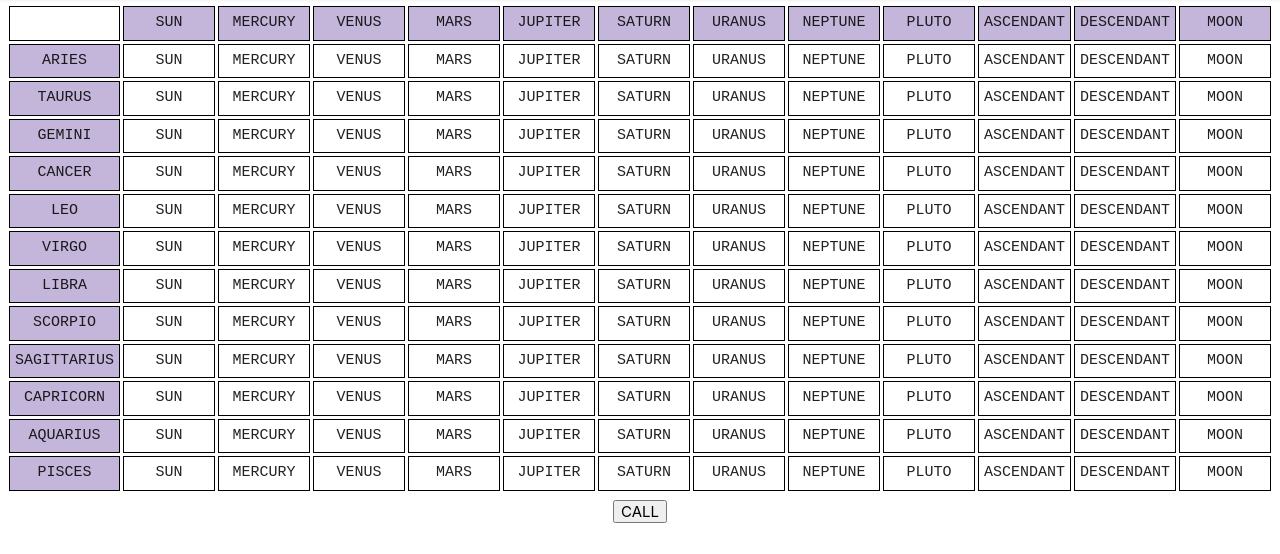
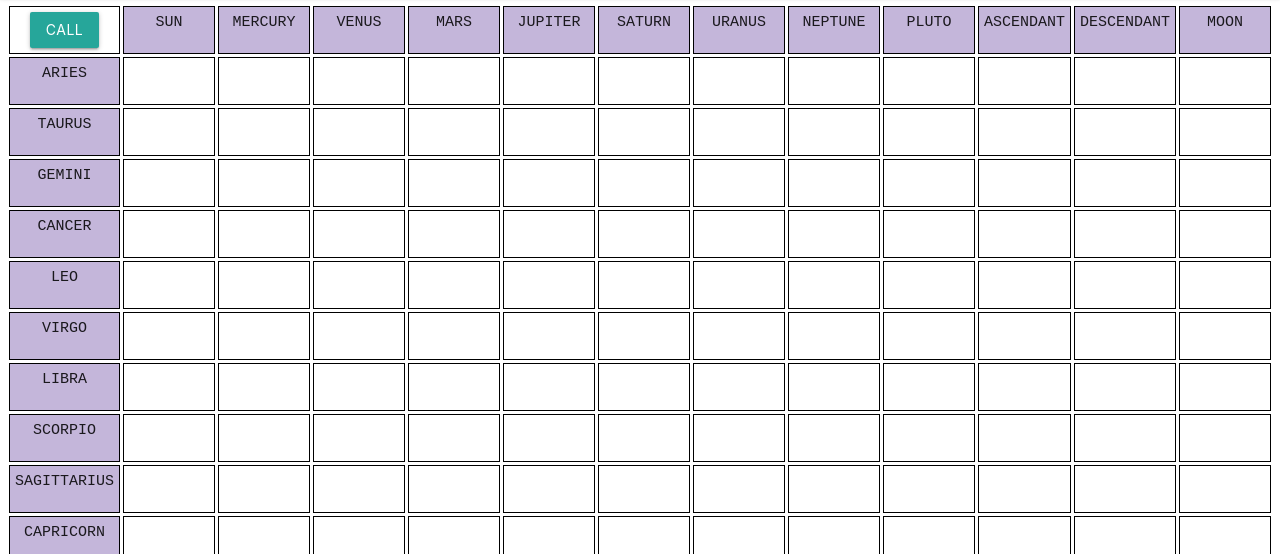
Before and after one commit to snoozanna/astrology-bingo, a website: page public/generator.html in a window 1280 px wide. Shown: the part 67-621 px from the top of the page. Drawn offline with nearby package versions, Linux system fonts and the light colour scheme.

Commit message:
fixed data parsing from python script

```diff
--- a/public/generator.html
+++ b/public/generator.html
@@ -48,7 +48,11 @@
 
     <section class="grid-section">
       <div class="grid">
-        <div class="grid-item"></div>
+        <div class="grid-item">
+          <div id="call-section">
+            <button id="new-call" class="btn new-call">CALL</button>
+          </div>
+        </div>
         <div class="grid-item header sun-grid">SUN</div>
         <div class="grid-item header mercury-grid">MERCURY</div>
         <div class="grid-item header venus-grid">VENUS</div>
@@ -63,182 +67,180 @@
         <div class="grid-item header moon-grid">MOON</div>
 
         <div class="grid-item aries header">ARIES</div>
-        <div class="grid-item aries sun">SUN</div>
-        <div class="grid-item aries mercury">MERCURY</div>
-        <div class="grid-item aries venus">VENUS</div>
-        <div class="grid-item aries mars">MARS</div>
-        <div class="grid-item aries jupiter">JUPITER</div>
-        <div class="grid-item aries saturn">SATURN</div>
-        <div class="grid-item aries uranus">URANUS</div>
-        <div class="grid-item aries neptune">NEPTUNE</div>
-        <div class="grid-item aries pluto">PLUTO</div>
-        <div class="grid-item aries ascendant">ASCENDANT</div>
-        <div class="grid-item aries descendant">DESCENDANT</div>
-        <div class="grid-item aries moon">MOON</div>
+        <div class="grid-item aries sun"></div>
+        <div class="grid-item aries mercury"></div>
+        <div class="grid-item aries venus"></div>
+        <div class="grid-item aries mars"></div>
+        <div class="grid-item aries jupiter"></div>
+        <div class="grid-item aries saturn"></div>
+        <div class="grid-item aries uranus"></div>
+        <div class="grid-item aries neptune"></div>
+        <div class="grid-item aries pluto"></div>
+        <div class="grid-item aries ascendant"></div>
+        <div class="grid-item aries descendant"></div>
+        <div class="grid-item aries moon"></div>
 
         <div class="grid-item taurus header">TAURUS</div>
-        <div class="grid-item taurus sun">SUN</div>
-        <div class="grid-item taurus mercury">MERCURY</div>
-        <div class="grid-item taurus venus">VENUS</div>
-        <div class="grid-item taurus mars">MARS</div>
-        <div class="grid-item taurus jupiter">JUPITER</div>
-        <div class="grid-item taurus saturn">SATURN</div>
-        <div class="grid-item taurus uranus">URANUS</div>
-        <div class="grid-item taurus neptune">NEPTUNE</div>
-        <div class="grid-item taurus pluto">PLUTO</div>
-        <div class="grid-item taurus ascendant">ASCENDANT</div>
-        <div class="grid-item taurus descendant">DESCENDANT</div>
-        <div class="grid-item taurus moon">MOON</div>
+        <div class="grid-item taurus sun"></div>
+        <div class="grid-item taurus mercury"></div>
+        <div class="grid-item taurus venus"></div>
+        <div class="grid-item taurus mars"></div>
+        <div class="grid-item taurus jupiter"></div>
+        <div class="grid-item taurus saturn"></div>
+        <div class="grid-item taurus uranus"></div>
+        <div class="grid-item taurus neptune"></div>
+        <div class="grid-item taurus pluto"></div>
+        <div class="grid-item taurus ascendant"></div>
+        <div class="grid-item taurus descendant"></div>
+        <div class="grid-item taurus moon"></div>
 
         <div class="grid-item gemini header">GEMINI</div>
-        <div class="grid-item gemini sun">SUN</div>
-        <div class="grid-item gemini mercury">MERCURY</div>
-        <div class="grid-item gemini venus">VENUS</div>
-        <div class="grid-item gemini mars">MARS</div>
-        <div class="grid-item gemini jupiter">JUPITER</div>
-        <div class="grid-item gemini saturn">SATURN</div>
-        <div class="grid-item gemini uranus">URANUS</div>
-        <div class="grid-item gemini neptune">NEPTUNE</div>
-        <div class="grid-item gemini pluto">PLUTO</div>
-        <div class="grid-item gemini ascendant">ASCENDANT</div>
-        <div class="grid-item gemini descendant">DESCENDANT</div>
-        <div class="grid-item gemini moon">MOON</div>
+        <div class="grid-item gemini sun"></div>
+        <div class="grid-item gemini mercury"></div>
+        <div class="grid-item gemini venus"></div>
+        <div class="grid-item gemini mars"></div>
+        <div class="grid-item gemini jupiter"></div>
+        <div class="grid-item gemini saturn"></div>
+        <div class="grid-item gemini uranus"></div>
+        <div class="grid-item gemini neptune"></div>
+        <div class="grid-item gemini pluto"></div>
+        <div class="grid-item gemini ascendant"></div>
+        <div class="grid-item gemini descendant"></div>
+        <div class="grid-item gemini moon"></div>
 
 
         <div class="grid-item cancer header">CANCER</div>
-        <div class="grid-item cancer sun">SUN</div>
-        <div class="grid-item cancer mercury">MERCURY</div>
-        <div class="grid-item cancer venus">VENUS</div>
-        <div class="grid-item cancer mars">MARS</div>
-        <div class="grid-item cancer jupiter">JUPITER</div>
-        <div class="grid-item cancer saturn">SATURN</div>
-        <div class="grid-item cancer uranus">URANUS</div>
-        <div class="grid-item cancer neptune">NEPTUNE</div>
-        <div class="grid-item cancer pluto">PLUTO</div>
-        <div class="grid-item cancer ascendant">ASCENDANT</div>
-        <div class="grid-item cancer descendant">DESCENDANT</div>
-        <div class="grid-item cancer moon">MOON</div>
+        <div class="grid-item cancer sun"></div>
+        <div class="grid-item cancer mercury"></div>
+        <div class="grid-item cancer venus"></div>
+        <div class="grid-item cancer mars"></div>
+        <div class="grid-item cancer jupiter"></div>
+        <div class="grid-item cancer saturn"></div>
+        <div class="grid-item cancer uranus"></div>
+        <div class="grid-item cancer neptune"></div>
+        <div class="grid-item cancer pluto"></div>
+        <div class="grid-item cancer ascendant"></div>
+        <div class="grid-item cancer descendant"></div>
+        <div class="grid-item cancer moon"></div>
 
         <div class="grid-item leo header">LEO</div>
-        <div class="grid-item leo sun">SUN</div>
-        <div class="grid-item leo mercury">MERCURY</div>
-        <div class="grid-item leo venus">VENUS</div>
-        <div class="grid-item leo mars">MARS</div>
-        <div class="grid-item leo jupiter">JUPITER</div>
-        <div class="grid-item leo saturn">SATURN</div>
-        <div class="grid-item leo uranus">URANUS</div>
-        <div class="grid-item leo neptune">NEPTUNE</div>
-        <div class="grid-item leo pluto">PLUTO</div>
-        <div class="grid-item leo ascendant">ASCENDANT</div>
-        <div class="grid-item leo descendant">DESCENDANT</div>
-        <div class="grid-item leo moon">MOON</div>
+        <div class="grid-item leo sun"></div>
+        <div class="grid-item leo mercury"></div>
+        <div class="grid-item leo venus"></div>
+        <div class="grid-item leo mars"></div>
+        <div class="grid-item leo jupiter"></div>
+        <div class="grid-item leo saturn"></div>
+        <div class="grid-item leo uranus"></div>
+        <div class="grid-item leo neptune"></div>
+        <div class="grid-item leo pluto"></div>
+        <div class="grid-item leo ascendant"></div>
+        <div class="grid-item leo descendant"></div>
+        <div class="grid-item leo moon"></div>
 
         <div class="grid-item virgo header">VIRGO</div>
-        <div class="grid-item virgo sun">SUN</div>
-        <div class="grid-item virgo mercury">MERCURY</div>
-        <div class="grid-item virgo venus">VENUS</div>
-        <div class="grid-item virgo mars">MARS</div>
-        <div class="grid-item virgo jupiter">JUPITER</div>
-        <div class="grid-item virgo saturn">SATURN</div>
-        <div class="grid-item virgo uranus">URANUS</div>
-        <div class="grid-item virgo neptune">NEPTUNE</div>
-        <div class="grid-item virgo pluto">PLUTO</div>
-        <div class="grid-item virgo ascendant">ASCENDANT</div>
-        <div class="grid-item virgo descendant">DESCENDANT</div>
-        <div class="grid-item virgo moon">MOON</div>
+        <div class="grid-item virgo sun"></div>
+        <div class="grid-item virgo mercury"></div>
+        <div class="grid-item virgo venus"></div>
+        <div class="grid-item virgo mars"></div>
+        <div class="grid-item virgo jupiter"></div>
+        <div class="grid-item virgo saturn"></div>
+        <div class="grid-item virgo uranus"></div>
+        <div class="grid-item virgo neptune"></div>
+        <div class="grid-item virgo pluto"></div>
+        <div class="grid-item virgo ascendant"></div>
+        <div class="grid-item virgo descendant"></div>
+        <div class="grid-item virgo moon"></div>
 
         <div class="grid-item libra header">LIBRA</div>
-        <div class="grid-item libra sun">SUN</div>
-        <div class="grid-item libra mercury">MERCURY</div>
-        <div class="grid-item libra venus">VENUS</div>
-        <div class="grid-item libra mars">MARS</div>
-        <div class="grid-item libra jupiter">JUPITER</div>
-        <div class="grid-item libra saturn">SATURN</div>
-        <div class="grid-item libra uranus">URANUS</div>
-        <div class="grid-item libra neptune">NEPTUNE</div>
-        <div class="grid-item libra pluto">PLUTO</div>
-        <div class="grid-item libra ascendant">ASCENDANT</div>
-        <div class="grid-item libra descendant">DESCENDANT</div>
-        <div class="grid-item libra moon">MOON</div>
+        <div class="grid-item libra sun"></div>
+        <div class="grid-item libra mercury"></div>
+        <div class="grid-item libra venus"></div>
+        <div class="grid-item libra mars"></div>
+        <div class="grid-item libra jupiter"></div>
+        <div class="grid-item libra saturn"></div>
+        <div class="grid-item libra uranus"></div>
+        <div class="grid-item libra neptune"></div>
+        <div class="grid-item libra pluto"></div>
+        <div class="grid-item libra ascendant"></div>
+        <div class="grid-item libra descendant"></div>
+        <div class="grid-item libra moon"></div>
 
         <div class="grid-item scorpio header">SCORPIO</div>
-        <div class="grid-item scorpio sun">SUN</div>
-        <div class="grid-item scorpio mercury">MERCURY</div>
-        <div class="grid-item scorpio venus">VENUS</div>
-        <div class="grid-item scorpio mars">MARS</div>
-        <div class="grid-item scorpio jupiter">JUPITER</div>
-        <div class="grid-item scorpio saturn">SATURN</div>
-        <div class="grid-item scorpio uranus">URANUS</div>
-        <div class="grid-item scorpio neptune">NEPTUNE</div>
-        <div class="grid-item scorpio pluto">PLUTO</div>
-        <div class="grid-item scorpio ascendant">ASCENDANT</div>
-        <div class="grid-item scorpio descendant">DESCENDANT</div>
-        <div class="grid-item scorpio moon">MOON</div>
+        <div class="grid-item scorpio sun"></div>
+        <div class="grid-item scorpio mercury"></div>
+        <div class="grid-item scorpio venus"></div>
+        <div class="grid-item scorpio mars"></div>
+        <div class="grid-item scorpio jupiter"></div>
+        <div class="grid-item scorpio saturn"></div>
+        <div class="grid-item scorpio uranus"></div>
+        <div class="grid-item scorpio neptune"></div>
+        <div class="grid-item scorpio pluto"></div>
+        <div class="grid-item scorpio ascendant"></div>
+        <div class="grid-item scorpio descendant"></div>
+        <div class="grid-item scorpio moon"></div>
 
         <div class="grid-item sagittarius header">SAGITTARIUS</div>
-        <div class="grid-item sagittarius sun">SUN</div>
-        <div class="grid-item sagittarius mercury">MERCURY</div>
-        <div class="grid-item sagittarius venus">VENUS</div>
-        <div class="grid-item sagittarius mars">MARS</div>
-        <div class="grid-item sagittarius jupiter">JUPITER</div>
-        <div class="grid-item sagittarius saturn">SATURN</div>
-        <div class="grid-item sagittarius uranus">URANUS</div>
-        <div class="grid-item sagittarius neptune">NEPTUNE</div>
-        <div class="grid-item sagittarius pluto">PLUTO</div>
-        <div class="grid-item sagittarius ascendant">ASCENDANT</div>
-        <div class="grid-item sagittarius descendant">DESCENDANT</div>
-        <div class="grid-item sagittarius moon">MOON</div>
+        <div class="grid-item sagittarius sun"></div>
+        <div class="grid-item sagittarius mercury"></div>
+        <div class="grid-item sagittarius venus"></div>
+        <div class="grid-item sagittarius mars"></div>
+        <div class="grid-item sagittarius jupiter"></div>
+        <div class="grid-item sagittarius saturn"></div>
+        <div class="grid-item sagittarius uranus"></div>
+        <div class="grid-item sagittarius neptune"></div>
+        <div class="grid-item sagittarius pluto"></div>
+        <div class="grid-item sagittarius ascendant"></div>
+        <div class="grid-item sagittarius descendant"></div>
+        <div class="grid-item sagittarius moon"></div>
 
         <div class="grid-item capricorn header">CAPRICORN</div>
-        <div class="grid-item capricorn sun">SUN</div>
-        <div class="grid-item capricorn mercury">MERCURY</div>
-        <div class="grid-item capricorn venus">VENUS</div>
-        <div class="grid-item capricorn mars">MARS</div>
-        <div class="grid-item capricorn jupiter">JUPITER</div>
-        <div class="grid-item capricorn saturn">SATURN</div>
-        <div class="grid-item capricorn uranus">URANUS</div>
-        <div class="grid-item capricorn neptune">NEPTUNE</div>
-        <div class="grid-item capricorn pluto">PLUTO</div>
-        <div class="grid-item capricorn ascendant">ASCENDANT</div>
-        <div class="grid-item capricorn descendant">DESCENDANT</div>
-        <div class="grid-item capricorn moon">MOON</div>
+        <div class="grid-item capricorn sun"></div>
+        <div class="grid-item capricorn mercury"></div>
+        <div class="grid-item capricorn venus"></div>
+        <div class="grid-item capricorn mars"></div>
+        <div class="grid-item capricorn jupiter"></div>
+        <div class="grid-item capricorn saturn"></div>
+        <div class="grid-item capricorn uranus"></div>
+        <div class="grid-item capricorn neptune"></div>
+        <div class="grid-item capricorn pluto"></div>
+        <div class="grid-item capricorn ascendant"></div>
+        <div class="grid-item capricorn descendant"></div>
+        <div class="grid-item capricorn moon"></div>
 
         <div class="grid-item aquarius header">AQUARIUS</div>
-        <div class="grid-item aquarius sun">SUN</div>
-        <div class="grid-item aquarius mercury">MERCURY</div>
-        <div class="grid-item aquarius venus">VENUS</div>
-        <div class="grid-item aquarius mars">MARS</div>
-        <div class="grid-item aquarius jupiter">JUPITER</div>
-        <div class="grid-item aquarius saturn">SATURN</div>
-        <div class="grid-item aquarius uranus">URANUS</div>
-        <div class="grid-item aquarius neptune">NEPTUNE</div>
-        <div class="grid-item aquarius pluto">PLUTO</div>
-        <div class="grid-item aquarius ascendant">ASCENDANT</div>
-        <div class="grid-item aquarius descendant">DESCENDANT</div>
-        <div class="grid-item aquarius moon">MOON</div>
+        <div class="grid-item aquarius sun"></div>
+        <div class="grid-item aquarius mercury"></div>
+        <div class="grid-item aquarius venus"></div>
+        <div class="grid-item aquarius mars"></div>
+        <div class="grid-item aquarius jupiter"></div>
+        <div class="grid-item aquarius saturn"></div>
+        <div class="grid-item aquarius uranus"></div>
+        <div class="grid-item aquarius neptune"></div>
+        <div class="grid-item aquarius pluto"></div>
+        <div class="grid-item aquarius ascendant"></div>
+        <div class="grid-item aquarius descendant"></div>
+        <div class="grid-item aquarius moon"></div>
 
         <div class="grid-item pisces header">PISCES</div>
-        <div class="grid-item pisces sun">SUN</div>
-        <div class="grid-item pisces mercury">MERCURY</div>
-        <div class="grid-item pisces venus">VENUS</div>
-        <div class="grid-item pisces mars">MARS</div>
-        <div class="grid-item pisces jupiter">JUPITER</div>
-        <div class="grid-item pisces saturn">SATURN</div>
-        <div class="grid-item pisces uranus">URANUS</div>
-        <div class="grid-item pisces neptune">NEPTUNE</div>
-        <div class="grid-item pisces pluto">PLUTO</div>
-        <div class="grid-item pisces ascendant">ASCENDANT</div>
-        <div class="grid-item pisces descendant">DESCENDANT</div>
-        <div class="grid-item pisces moon">MOON</div>
+        <div class="grid-item pisces sun"></div>
+        <div class="grid-item pisces mercury"></div>
+        <div class="grid-item pisces venus"></div>
+        <div class="grid-item pisces mars"></div>
+        <div class="grid-item pisces jupiter"></div>
+        <div class="grid-item pisces saturn"></div>
+        <div class="grid-item pisces uranus"></div>
+        <div class="grid-item pisces neptune"></div>
+        <div class="grid-item pisces pluto"></div>
+        <div class="grid-item pisces ascendant"></div>
+        <div class="grid-item pisces descendant"></div>
+        <div class="grid-item pisces moon"></div>
 
 
 
       </div>
     </section>
     <section id="generator-section">
-      <div id="call-section">
-        <button id="new-call" class="new-call">CALL</button>
-      </div>
+
 
       <div id="generator-list-section" class="generator-list-section">
 
--- a/public/scripts/generator.js
+++ b/public/scripts/generator.js
@@ -87,6 +87,7 @@ function addToGrid(newCall) {
   const sign = newCall[1];
   console.log(planet, sign);
   const item = document.getElementsByClassName(`${planet} ${sign}`);
+
   // item.classList.add("called");
   console.log("item", item);
 }
@@ -109,12 +110,15 @@ function checkGrid(alreadyCalled) {
   for (const call of alreadyCalled) {
     const planet = call[0].toLowerCase();
     const sign = call[1].toLowerCase();
-    console.log("planet", planet);
-    console.log("need to find an element with class...", planet, sign);
-    //  const item = document.querySelector(`.${planet} .${sign}`);
     const item = document.querySelector(`.${planet}.${sign}`);
     item.classList.add("called");
-    console.log("item", item);
+
+    if (!item.innerHTML) {
+      item.innerHTML += `<p>${call[0]} in ${call[1]}</p>`;
+    } else {
+      continue;
+    }
+    // // console.log("item", item);
   }
 }
 
--- a/public/styles/generator.css
+++ b/public/styles/generator.css
@@ -15,6 +15,8 @@
 .grid-item {
   outline: 1px solid black;
   padding: 5px;
+  /* color: white; */
+  font-weight: 500;
 }
 
 .header {
```
Also changed, not shown: public/scripts/add-birth-data.js (+51 -35 lines), 1 other file.
